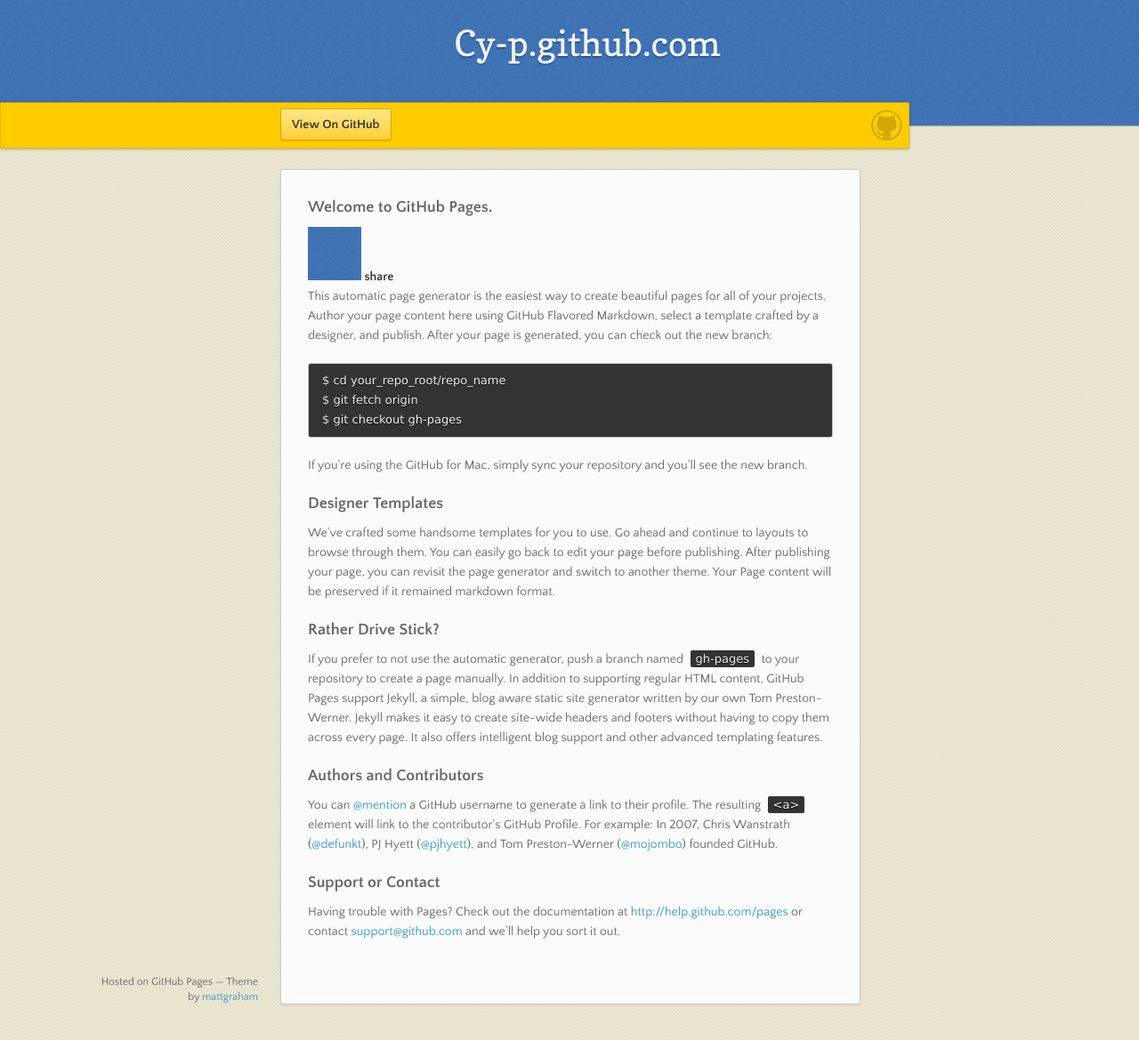
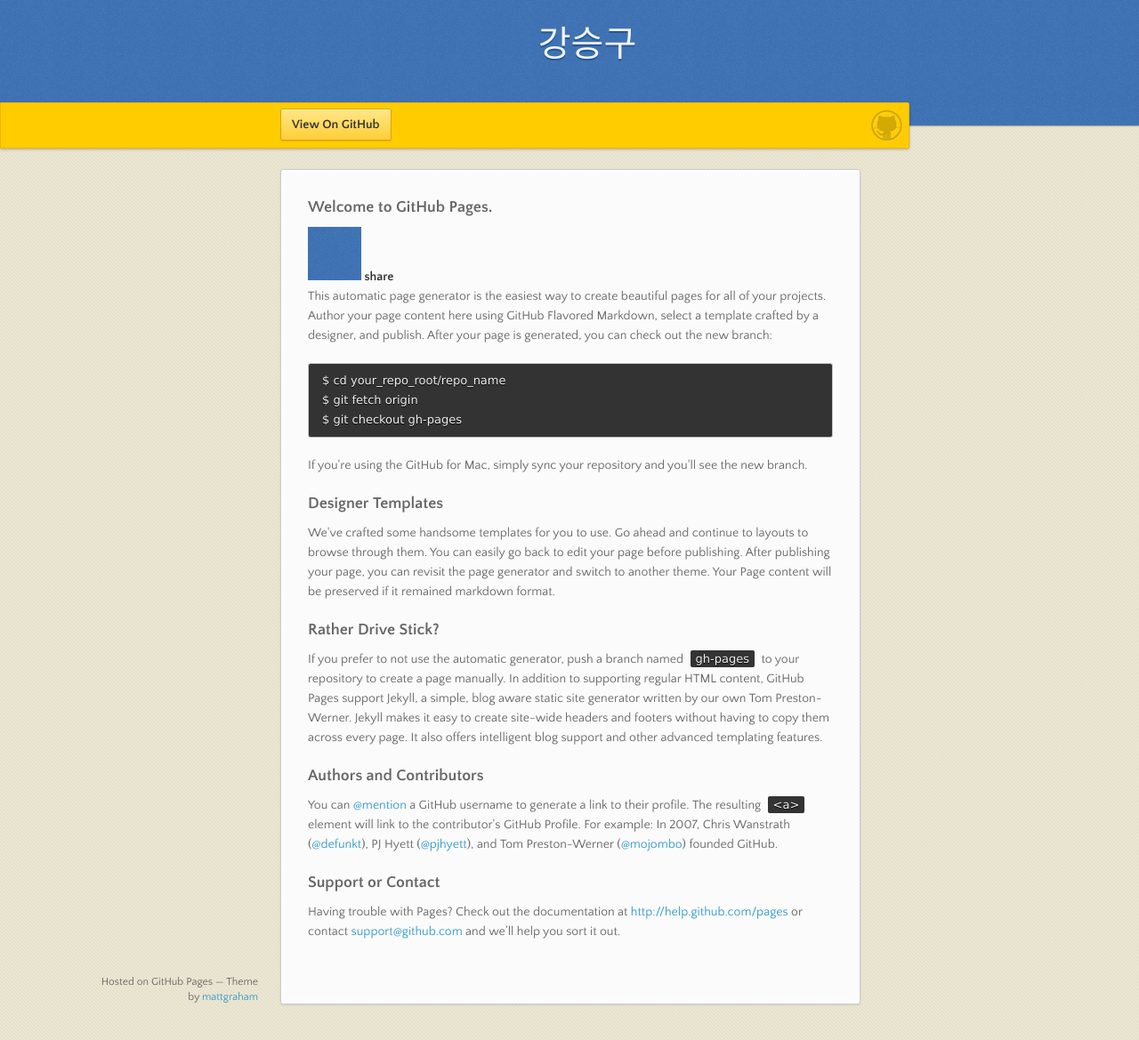
Before and after one commit to cy-p/cy-p.github.com, a Jekyll site: the page index.html, which Jekyll copies as it is, in a window 1280 px wide and 1169 px high. Shown: the whole window at 89% size. Built offline with Jekyll 4.4.1, drawn with Linux system fonts in a browser that asks for light colours; nearby versions of some CDN libraries.

Commit message:
Update index.html

```diff
--- a/index.html
+++ b/index.html
@@ -17,7 +17,7 @@
   <body>
 
       <header>
-        <h1>Cy-p.github.com</h1>
+        <h1>강승구</h1>
         <p></p>
       </header>
 
```
